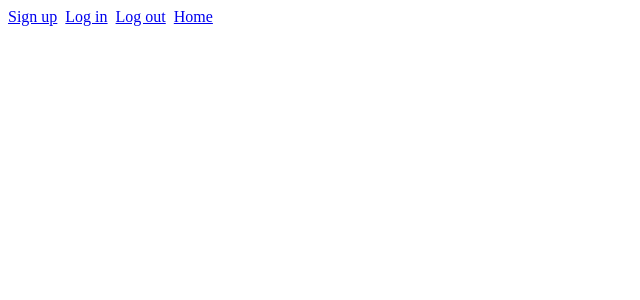
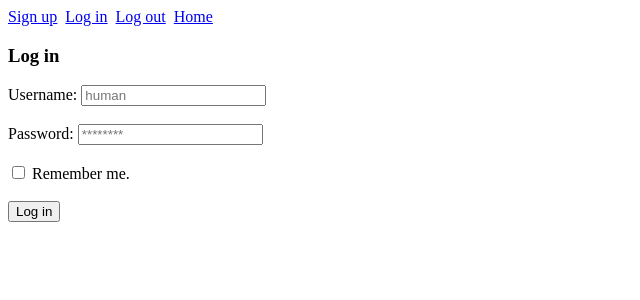
Before and after one commit to RishabhAroraa/SocialMediaTemplate, a Flask app: page /auth/login in a window 1280 px wide. Shown: the top 300 px of the page, without its empty margins (0-640 px from the left). Run offline with Flask 2, Linux system fonts and the light colour scheme.

Commit message:
Update login.html

```diff
--- a/website/templates/login.html
+++ b/website/templates/login.html
@@ -1,2 +1,13 @@
 {% extends "base.html" %}
-{% block title %} Log into your account. {% endblock %}
+{% block title %} Log in {% endblock %}
+{% block content %}
+<form method='POST'>
+	<h3>Log in</h3>
+	<label for='uname'>Username: </label>
+	<input type='text' id='uname' name='uname' placeholder='human'><br><br>
+	<label for='passwd'>Password: </label>
+	<input type='password' id='passwd' name='passwd' placeholder='********'><br><br>
+	<input type='checkbox' name='keepLoggedIn' id='keepLoggedIn'>
+	<label for='keepLoggedIn'>Remember me.</label><br><br>
+	<button type='submit'>Log in</button>
+{% endblock %}
```
